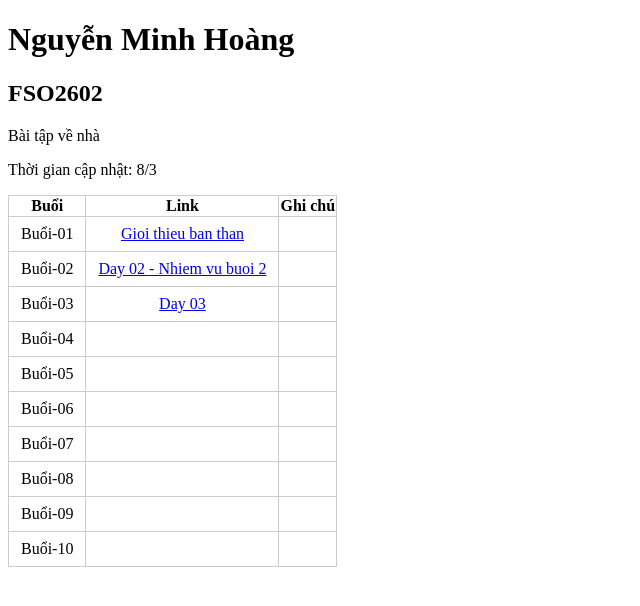
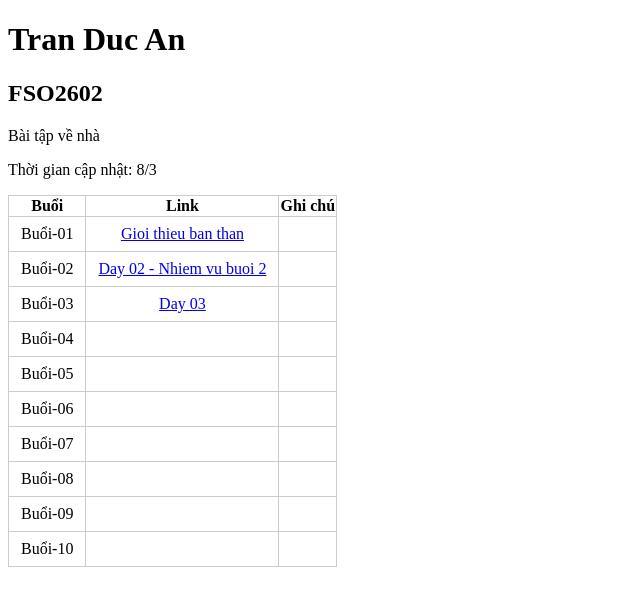
Before and after one commit to AnCoder683/AnTran-FSO2602-BTVN-HTMLCSS, a plain HTML site: page index.html in a window 1280 px wide. Shown: the whole page, without its empty margins (0-640 px from the left). Drawn offline with Linux system fonts and the light colour scheme.

Commit message:
Fix name

```diff
--- a/index.html
+++ b/index.html
@@ -21,7 +21,7 @@
     </style>
   </head>
   <body>
-    <h1>Nguyễn Minh Hoàng</h1>
+    <h1>Tran Duc An</h1>
     <h2>FSO2602</h2>
     <p>Bài tập về nhà</p>
     <p>Thời gian cập nhật: 8/3</p>
```
